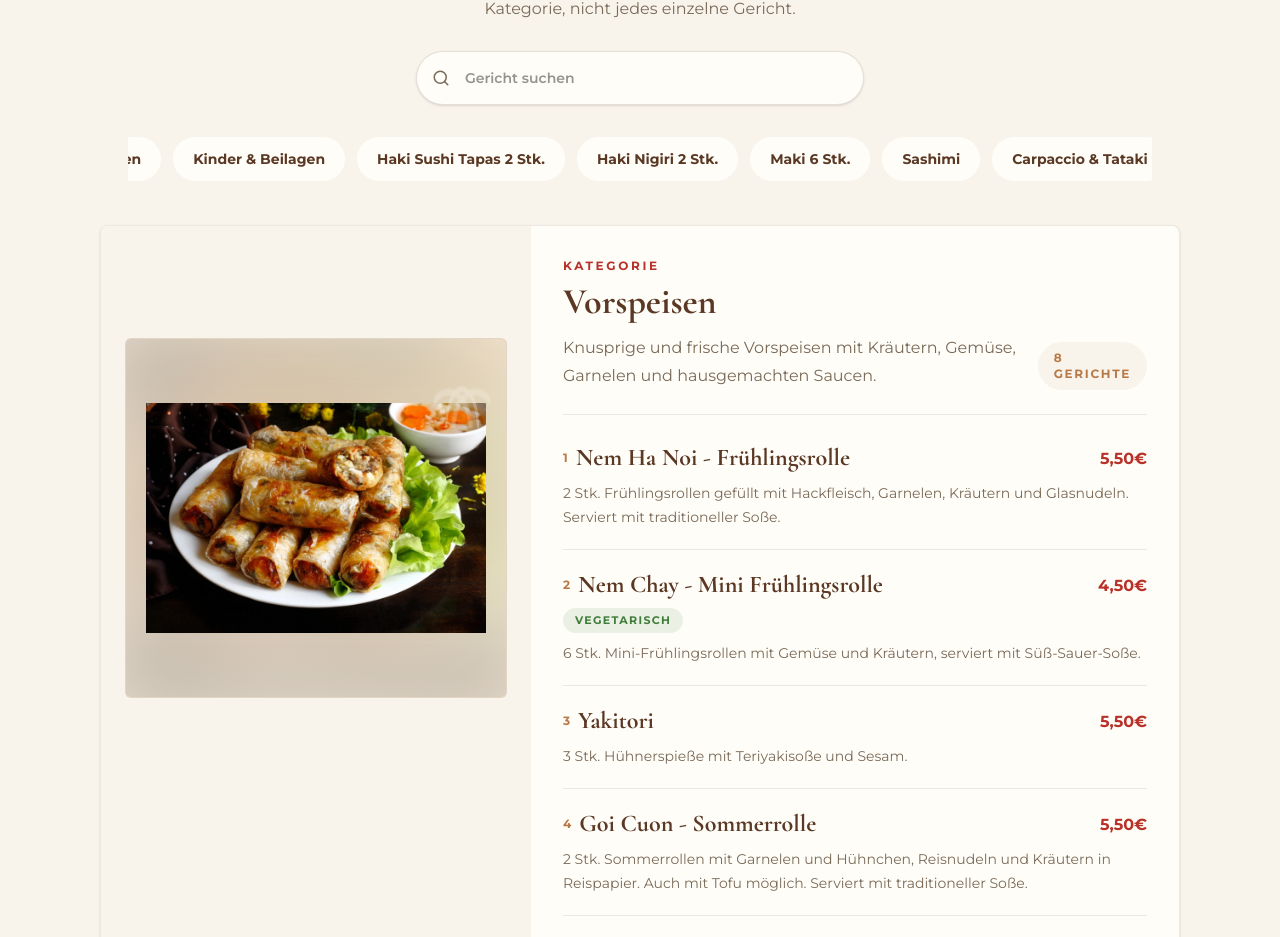
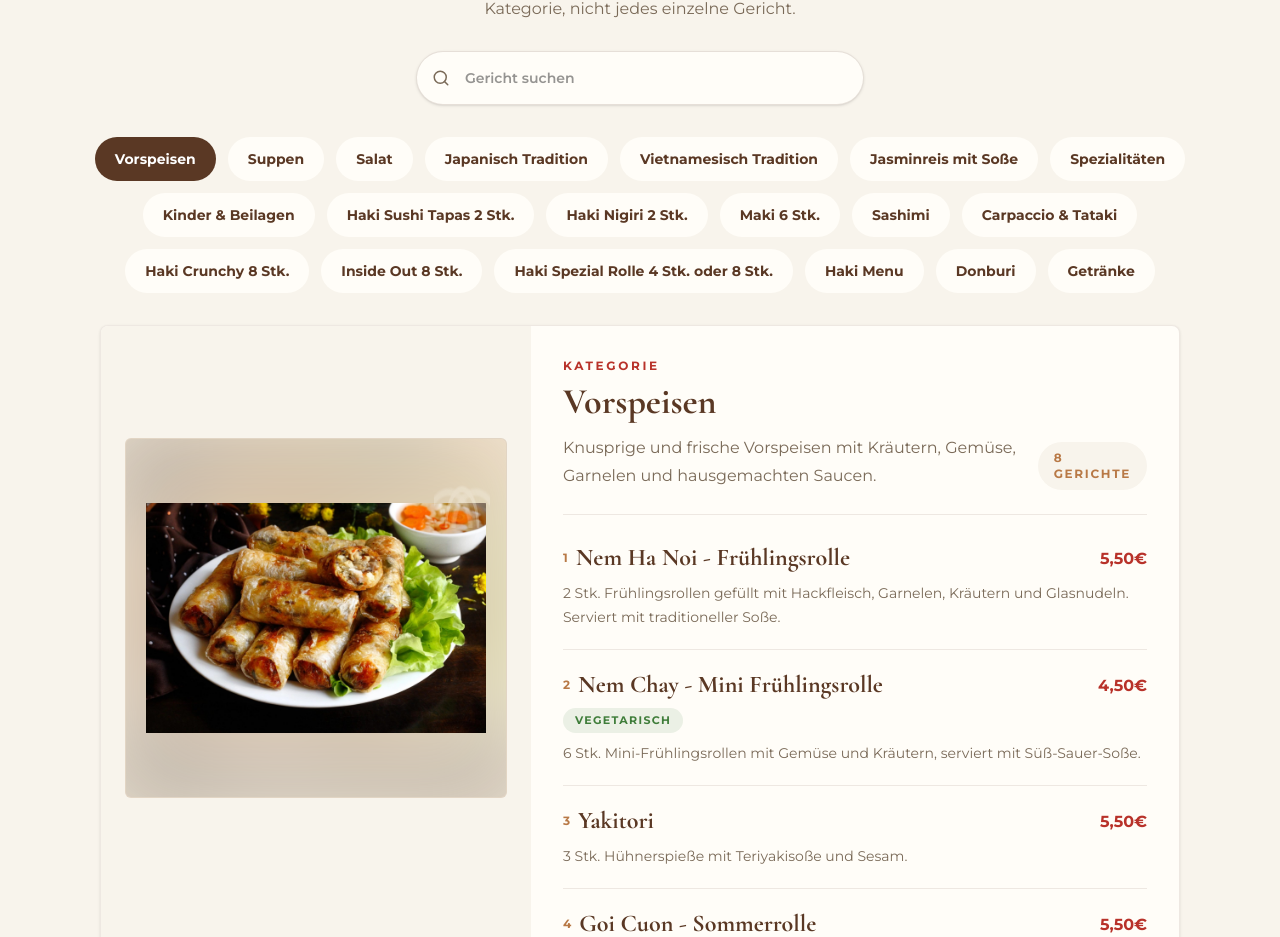
Before and after one commit to BuiDinhHung/Haseki-Restaurant, a Next.js app: page / in a window 1280 px wide. Shown: the part 2211-3148 px from the top of the page. Built offline with nearby package versions, Linux system fonts and the light colour scheme.

Commit message:
Improve desktop menu tabs and Spezialitaeten photo

```diff
--- a/components/MenuSection.tsx
+++ b/components/MenuSection.tsx
@@ -60,7 +60,7 @@ export function MenuSection() {
           </label>
         </div>
 
-        <div className="mx-auto mt-8 flex max-w-5xl gap-3 overflow-x-auto pb-3 lg:justify-center">
+        <div className="mx-auto mt-8 flex max-w-6xl gap-3 overflow-x-auto pb-3 lg:flex-wrap lg:justify-center lg:overflow-visible lg:pb-0">
           {menuCategories.map((category) => (
             <button
               key={category.id}
```
Also changed, not shown: public/images/menu/spezialitaeten-luc-lac.jpg.
